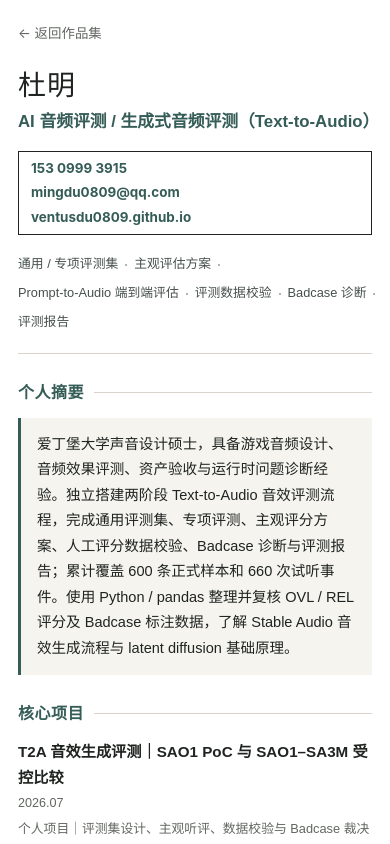
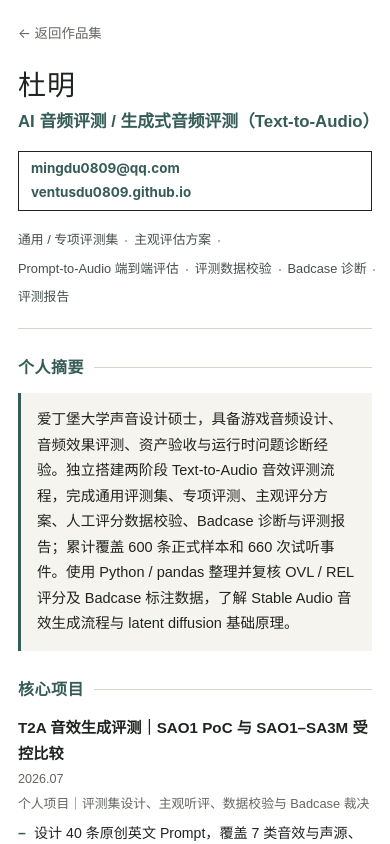
Before and after one commit to ventusdu0809/ventusdu0809.github.io, a Next.js app: page /resume in a window 390 px wide. Shown: the top 844 px of the page. Built offline with nearby package versions, Linux system fonts and the light colour scheme.

Commit message:
fix: remove phone number from public resume

```diff
--- a/app/resume/page.tsx
+++ b/app/resume/page.tsx
@@ -94,7 +94,6 @@ export default function ResumePage() {
             <p className="header-role">AI 音频评测 / 生成式音频评测（Text-to-Audio）</p>
           </div>
           <div className="header-contact" aria-label="联系方式">
-            <a href="tel:+8615309993915">153 0999 3915</a>
             <a href="mailto:mingdu0809@qq.com">mingdu0809@qq.com</a>
             <Link href="/">ventusdu0809.github.io</Link>
           </div>
```
Also changed, not shown: 1 other file (tests, documents, lock files or other folders).
